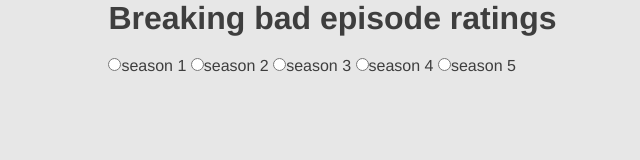
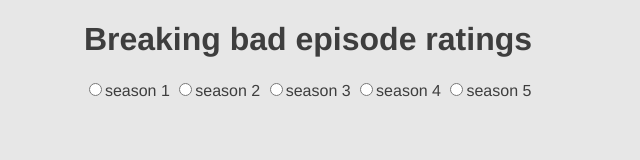
Before and after one commit to Kip-Hub/frontend-data, a website: page D3_bar_chart/index.html in a window 1280 px wide. Shown: the whole page, without its empty margins (250-890 px from the left). Drawn offline with nearby package versions, Linux system fonts and the light colour scheme; no server answers.

Commit message:
added: readme.md

```diff
--- a/D3_bar_chart/style.css
+++ b/D3_bar_chart/style.css
@@ -1,10 +1,5 @@
-* {
-    margin: 0;
-    box-sizing: border-box;
-}
-
 header {
-    margin-left: 20%;
+    margin-left: 18%;
 }
 
 body {
@@ -16,7 +11,7 @@
 
 .radio {
     margin-top: 20px;
-    margin-left: 20%;
+    margin-left: 18%;
 }
 
 rect {
```
